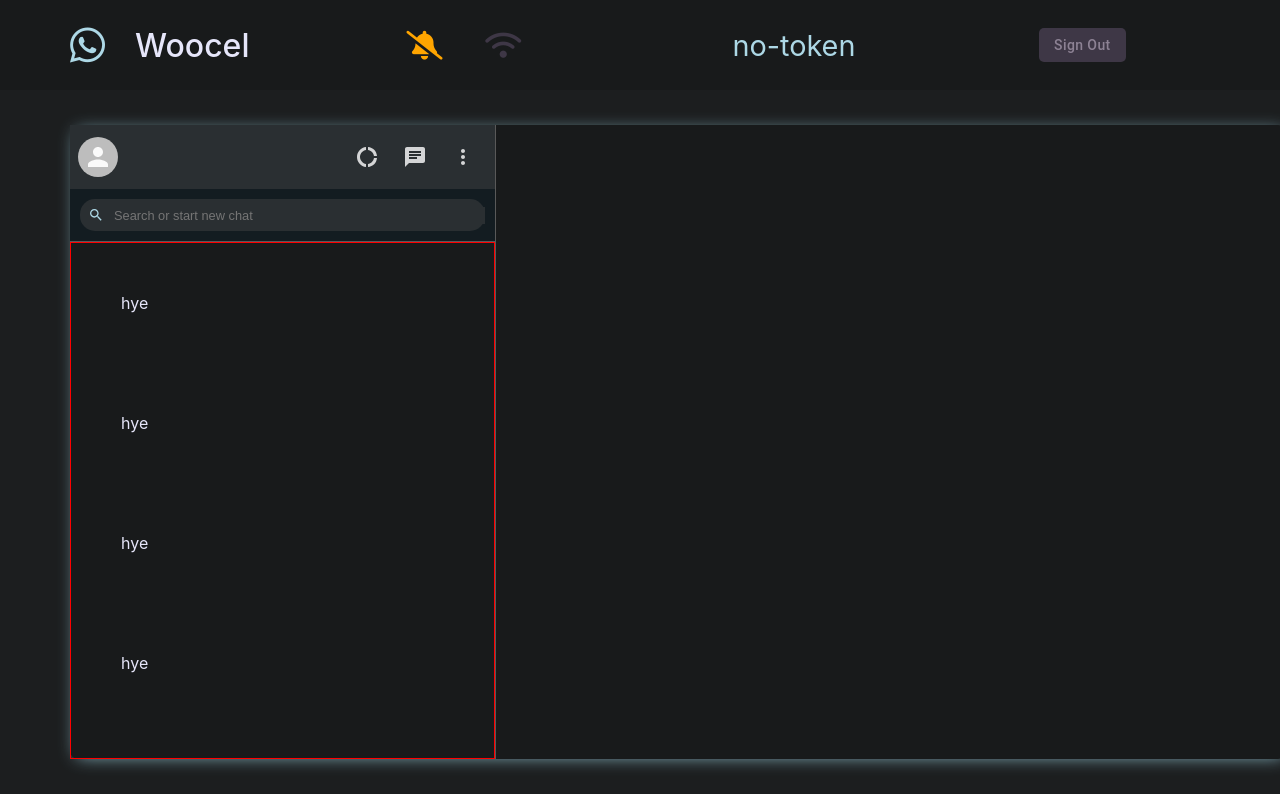
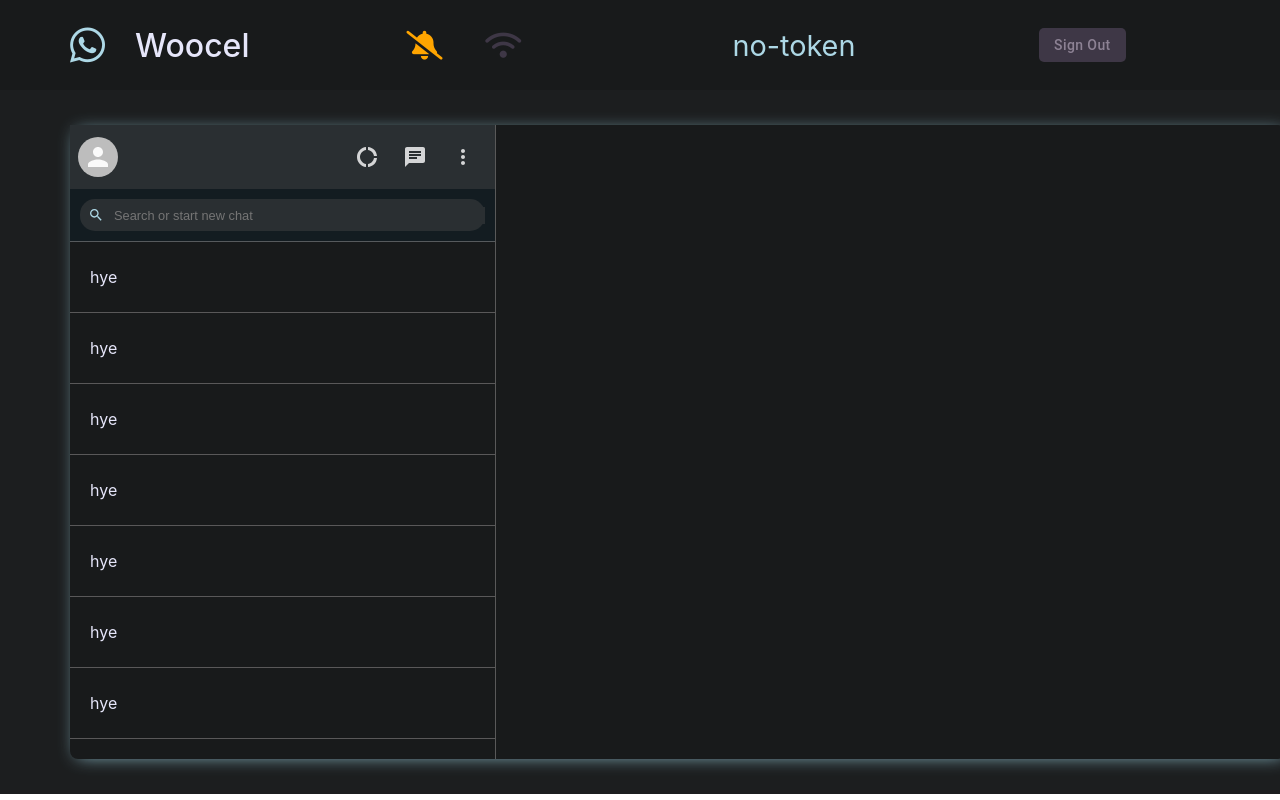
Before and after one commit to berest915/woocel, a React (Create React App) app in the folder client/: page /app in a window 1280 px wide. Built offline with nearby package versions, Linux system fonts and the light colour scheme.

Commit message:
add scrollbar

```diff
--- a/client/src/App.css
+++ b/client/src/App.css
@@ -1,7 +1,22 @@
 * {
   margin: 0;
   box-sizing: border-box;
+
+  scrollbar-width: none;
+  scrollbar-color: rgb(36, 64, 73) var(--sidebar-chatroom-bg--);
 }
+*::-webkit-scrollbar {
+  width: 12px;
+}
+*::-webkit-scrollbar-track {
+  background: var(--sidebar-chatroom-bg--);
+}
+*::-webkit-scrollbar-thumb {
+  background-color: rgb(36, 64, 73);
+  border-radius: 20px;
+  border: 3px solid var(--sidebar-chatroom-bg--);
+}
+
 :root {
   --empty-space-color--: rgb(28, 30, 31);
   --content-space-color--: rgb(24, 26, 27);
--- /dev/null
+++ b/client/src/coms/Sidebar/EachRoom/EachRoom.css
@@ -0,0 +1,4 @@
+.eachRoom{
+  padding: 25px 20px;
+  border-bottom: var(--success-border--)
+}
--- /dev/null
+++ b/client/src/coms/Sidebar/EachRoom/EachRoom.js
@@ -0,0 +1,74 @@
+
+import './EachRoom.css'
+
+const EachRoom = () => {
+  return (
+    <>
+      <div className="eachRoom">
+        hye
+      </div>
+      <div className="eachRoom">
+        hye
+      </div>
+      <div className="eachRoom">
+        hye
+      </div>
+      <div className="eachRoom">
+        hye
+      </div>
+      <div className="eachRoom">
+        hye
+      </div>
+      <div className="eachRoom">
+        hye
+      </div>
+      <div className="eachRoom">
+        hye
+      </div>
+      <div className="eachRoom">
+        hye
+      </div>
+      <div className="eachRoom">
+        hye
+      </div>
+      <div className="eachRoom">
+        hye
+      </div>
+      <div className="eachRoom">
+        hye
+      </div>
+      <div className="eachRoom">
+        hye
+      </div>
+      <div className="eachRoom">
+        hye
+      </div>
+      <div className="eachRoom">
+        hye
+      </div>
+      <div className="eachRoom">
+        hye
+      </div>
+      <div className="eachRoom">
+        hye
+      </div>
+      <div className="eachRoom">
+        hye
+      </div>
+      <div className="eachRoom">
+        hye
+      </div>
+      <div className="eachRoom">
+        hye
+      </div>
+      <div className="eachRoom">
+        hye
+      </div>
+      <div className="eachRoom">
+        hye
+      </div>
+    </>
+  );
+};
+
+export default EachRoom;
--- a/client/src/coms/Sidebar/Sidebar.css
+++ b/client/src/coms/Sidebar/Sidebar.css
@@ -56,7 +56,6 @@
 }
 
 .sidebar__chats{
-  border: 1px solid red;
   flex: 1;
   background-color: var(--success-chatroom-bg--);
   overflow: auto;
--- a/client/src/coms/Sidebar/Sidebar.js
+++ b/client/src/coms/Sidebar/Sidebar.js
@@ -5,6 +5,9 @@ import DonutLargeIcon from "@material-ui/icons/DonutLarge";
 import ChatIcon from "@material-ui/icons/Chat";
 import MoreVertIcon from "@material-ui/icons/MoreVert";
 import SearchOutlined from "@material-ui/icons/SearchOutlined";
+import EachRoom from "./EachRoom/EachRoom";
+
+
 
 const Sidebar = () => {
   return (
@@ -32,29 +35,10 @@ const Sidebar = () => {
           </div>
         </div>
 
-        <div className="sidebar__chats" style={{overflow: 'auto'}}>
-          <div className="isRooms" style={{ padding: "50px" }}>
-            hye
-          </div>
-          <div className="isRooms" style={{ padding: "50px" }}>
-            hye
-          </div>
-          <div className="isRooms" style={{ padding: "50px" }}>
-            hye
-          </div>
-          <div className="isRooms" style={{ padding: "50px" }}>
-            hye
-          </div>
-          <div className="isRooms" style={{ padding: "50px" }}>
-            hye
-          </div>
-          <div className="isRooms" style={{ padding: "50px" }}>
-            hye
-          </div>
-          <div className="isRooms" style={{ padding: "50px" }}>
-            hye
-          </div>
+        <div className="sidebar__chats" >
+         <EachRoom />
         </div>
+
       </div>
     </>
   );
```
